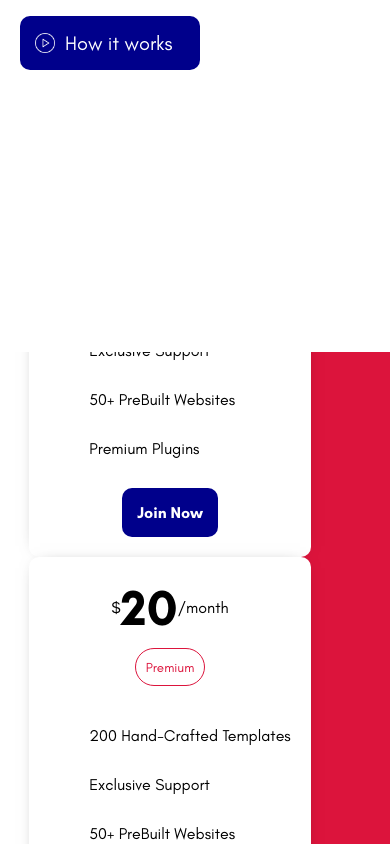
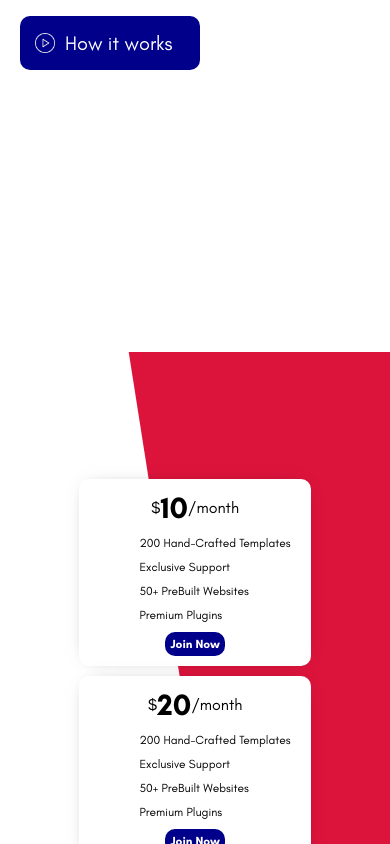
Before and after one commit to GabrielReisfeld/Digital-Agency-Web, a React (Create React App) app: page / in a window 390 px wide. Shown: the part 2180-3024 px from the top of the page. Built offline with nearby package versions, Linux system fonts and the light colour scheme.

Commit message:
added media queries to PriceCard

```diff
--- a/src/components/PriceCard.jsx
+++ b/src/components/PriceCard.jsx
@@ -11,6 +11,11 @@
   display: flex;
   flex-direction: column;
   align-items: center;
+  @media only screen and (max-width: 480px) {
+    margin-right: 0;
+    margin-bottom: 10px;
+    padding: 10px;
+  }
 `;
 const PriceContainer = styled.div`
   display: flex;
@@ -19,6 +24,9 @@
 const Price = styled.span`
   font-weight: bold;
   font-size: 50px;
+  @media only screen and (max-width: 480px) {
+    font-size: 30px;
+  }
 `;
 const Type = styled.button`
   padding: 10px;
@@ -27,12 +35,19 @@
   color: crimson;
   background-color: white;
   border-radius: 20px;
+  @media only screen and (max-width: 480px) {
+    display: none;
+  }
 `;
 const List = styled.ul`
   list-style: none;
 `;
 const ListItem = styled.li`
   margin: 30px 0;
+  @media only screen and (max-width: 480px) {
+    margin: 10px;
+    font-size: 12px;
+  }
 `;
 const Button = styled.button`
   border: none;
@@ -43,6 +58,10 @@
   padding: 15px;
   border-radius: 10px;
   cursor: pointer;
+  @media only screen and (max-width: 480px) {
+    font-size: 12px;
+    padding: 5px;
+  }
 `;
 
 const PriceCard = ({ price, type }) => {
```
